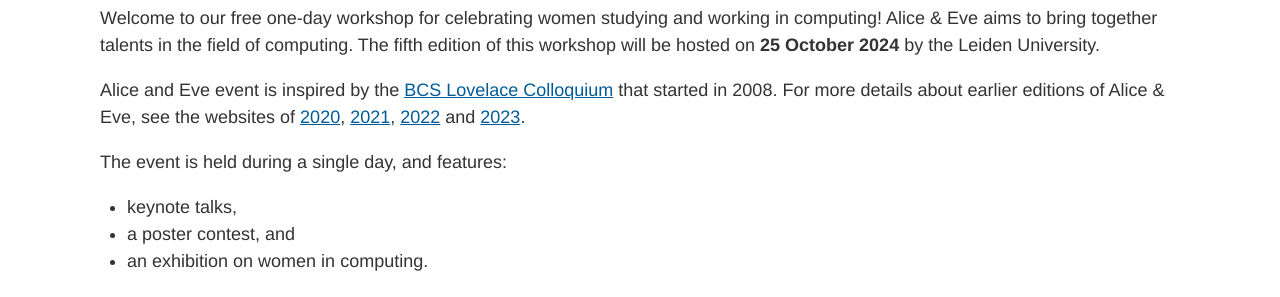
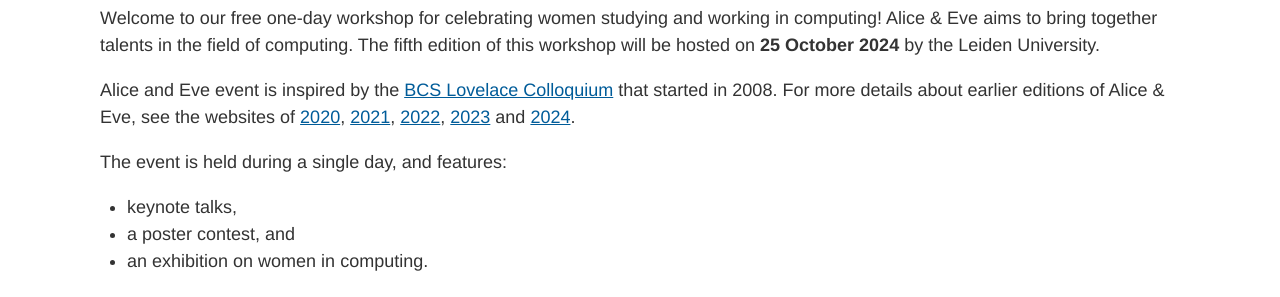
Before and after one commit to alice-and-eve/2025, a Jekyll site: the page built from index.md, in a window 1280 px wide and 900 px high. Shown: the part 449-746 px from the top of the window. Built offline with Jekyll 4.4.1, drawn with Linux system fonts in a browser that asks for light colours.

Commit message:
Update index.md

```diff
--- a/index.md
+++ b/index.md
@@ -9,7 +9,7 @@
 Welcome to our free one-day workshop for celebrating women studying and working in computing!
 Alice & Eve aims to bring together talents in the field of computing. The fifth edition of this workshop will be hosted on **25 October 2024** by the Leiden University.
 
-Alice and Eve event is inspired by the [BCS Lovelace Colloquium](https://bcswomenlovelace.bcs.org/) that started in 2008. For more details about earlier editions of Alice & Eve, see the websites of [2020](https://fmt.ewi.utwente.nl/events/aliceandeve2020/), [2021](https://aliceandeve.cs.ru.nl/), [2022](https://alice-and-eve.github.io/2022/) and [2023](https://alice-and-eve.github.io/2023/).
+Alice and Eve event is inspired by the [BCS Lovelace Colloquium](https://bcswomenlovelace.bcs.org/) that started in 2008. For more details about earlier editions of Alice & Eve, see the websites of [2020](https://fmt.ewi.utwente.nl/events/aliceandeve2020/), [2021](https://aliceandeve.cs.ru.nl/), [2022](https://alice-and-eve.github.io/2022/), [2023](https://alice-and-eve.github.io/2023/) and [2024](https://alice-and-eve.github.io/2024/).
 
 The event is held during a single day, and features:
 
```
